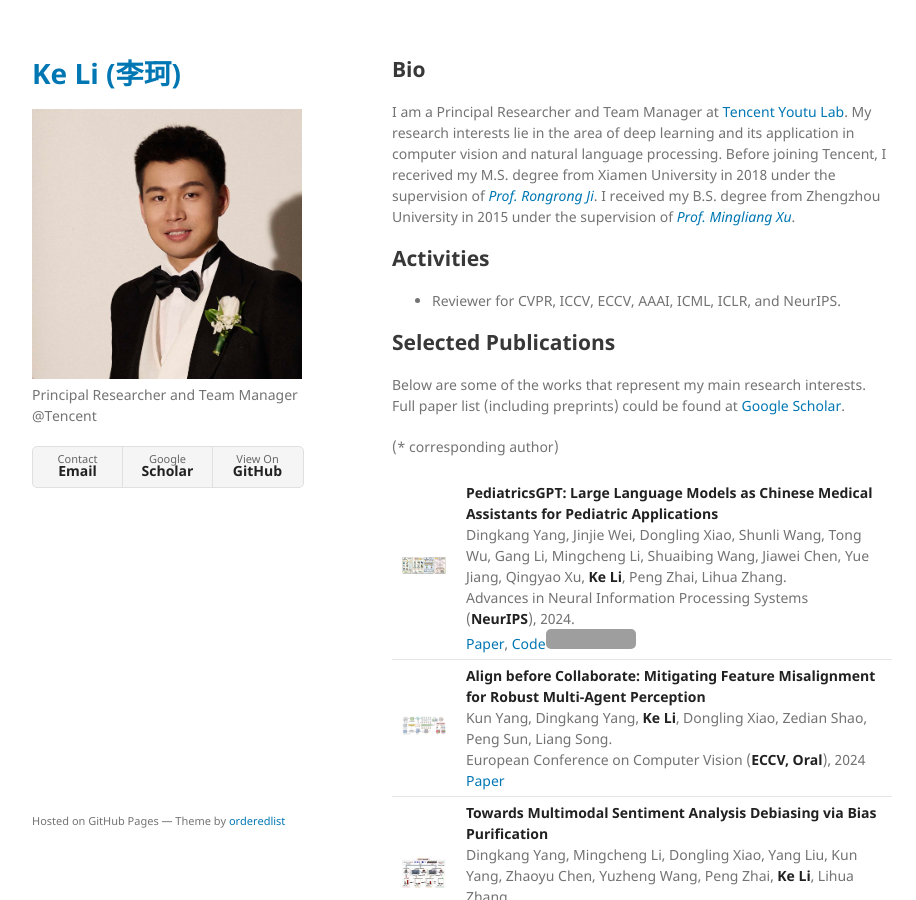
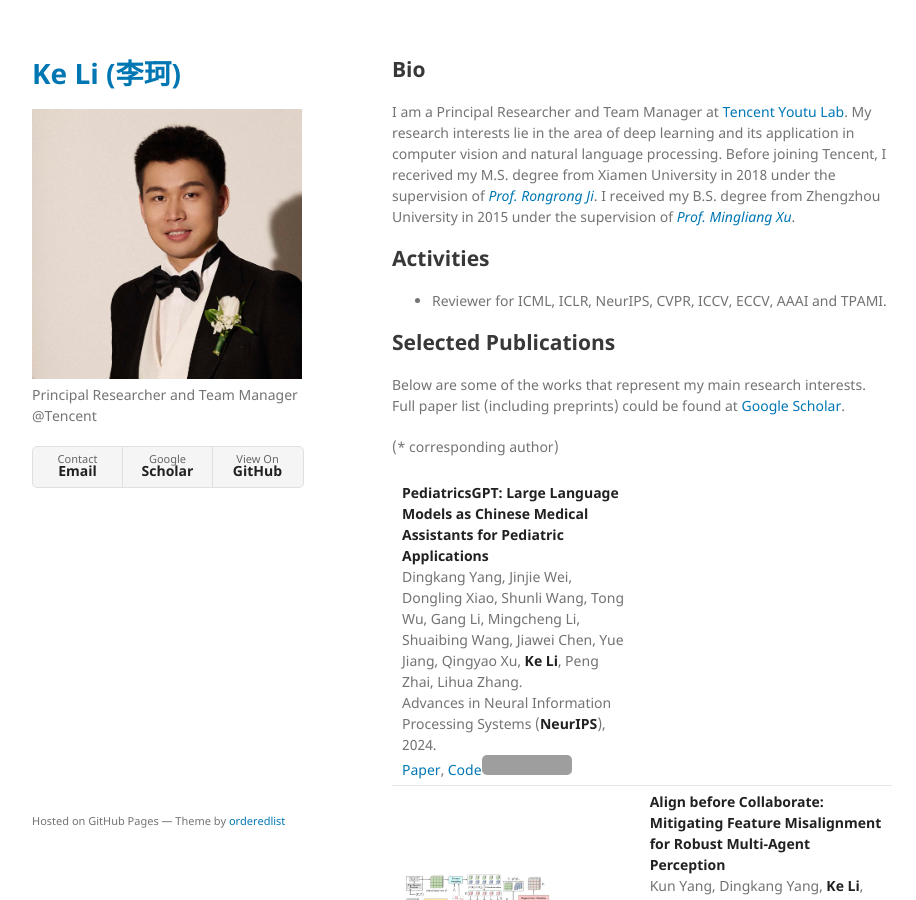
Before and after one commit to keli-61/keli-61.github.io, a Jekyll site: the page built from index.md, in a window 1280 px wide and 900 px high. Shown: the whole window, without its empty margins (178-1094 px from the left). Built offline with Jekyll 4.4.1, drawn with Linux system fonts in a browser that asks for light colours; our own code applies the rules of GitHub Pages for plain Markdown files; grey boxes are pictures that could not be loaded.

Commit message:
test pic removal

```diff
--- a/index.md
+++ b/index.md
@@ -8,7 +8,7 @@ I am a Principal Researcher and Team Manager at [Tencent Youtu Lab](https://open
 
 ## Activities
 
-*   Reviewer for CVPR, ICCV, ECCV, AAAI, ICML, ICLR, and NeurIPS.
+*   Reviewer for ICML, ICLR, NeurIPS, CVPR, ICCV, ECCV, AAAI and TPAMI.
 
 
 ## Selected Publications
@@ -17,7 +17,7 @@ Below are some of the works that represent my main research interests. Full pape
 
 (* corresponding author)
 
-| <img src="assets/img/neurips24_PediatricsGPT.jpg" alt="drawing" width="150" /> | **PediatricsGPT: Large Language Models as Chinese Medical Assistants for Pediatric Applications**<br />Dingkang Yang, Jinjie Wei, Dongling Xiao, Shunli Wang, Tong Wu, Gang Li, Mingcheng Li, Shuaibing Wang, Jiawei Chen, Yue Jiang, Qingyao Xu, **Ke Li**, Peng Zhai, Lihua Zhang.<br />Advances in Neural Information Processing Systems (**NeurIPS**), 2024.<br />[Paper](https://arxiv.org/abs/2405.19266), [Code](https://github.com/ydk122024/PediatricsGPT)<img style="border: 0px;padding: 0px;border-radius: 5px;" src="https://img.shields.io/github/stars/ydk122024/PediatricsGPT.svg" alt="GitHub stars" title="" /> |
+| **PediatricsGPT: Large Language Models as Chinese Medical Assistants for Pediatric Applications**<br />Dingkang Yang, Jinjie Wei, Dongling Xiao, Shunli Wang, Tong Wu, Gang Li, Mingcheng Li, Shuaibing Wang, Jiawei Chen, Yue Jiang, Qingyao Xu, **Ke Li**, Peng Zhai, Lihua Zhang.<br />Advances in Neural Information Processing Systems (**NeurIPS**), 2024.<br />[Paper](https://arxiv.org/abs/2405.19266), [Code](https://github.com/ydk122024/PediatricsGPT)<img style="border: 0px;padding: 0px;border-radius: 5px;" src="https://img.shields.io/github/stars/ydk122024/PediatricsGPT.svg" alt="GitHub stars" title="" /> |
 | <img src="assets/img/ECCV2024_abc.jpg" alt="drawing" width="150" /> | **Align before Collaborate: Mitigating Feature Misalignment for Robust Multi-Agent Perception**<br />Kun Yang, Dingkang Yang, **Ke Li**, Dongling Xiao, Zedian Shao, Peng Sun, Liang Song.<br />European Conference on Computer Vision (**ECCV, Oral**), 2024<br />[Paper](https://keli.info) |
 | <img src="assets/img/ECCV2024_mcis.jpg" alt="drawing" width="150" /> | **Towards Multimodal Sentiment Analysis Debiasing via Bias Purification**<br />Dingkang Yang, Mingcheng Li, Dongling Xiao, Yang Liu, Kun Yang, Zhaoyu Chen, Yuzheng Wang, Peng Zhai, **Ke Li**, Lihua Zhang.<br />European Conference on Computer Vision (**ECCV**), 2024<br />[Paper](https://arxiv.org/abs/2403.05023) |
 | <img src="assets/img/ICML2024_1.jpg" alt="drawing" width="150" /> | **Integrating Global Context Contrast and Local Sensitivity for Blind Image Quality Assessment**<br />XuDong Li, Runze Hu, Jingyuan Zheng, Yan Zhang, Shengchuan Zhang, Xiawu Zheng, **Ke Li**, Yunhang Shen, Yutao Liu, Pingyang Dai, Rongrong Ji.<br />International Conference on Machine Learning (**ICML, spotlight**), 2024<br />[Paper](https://openreview.net/pdf?id=MRYS3Zb4iV) |
```
